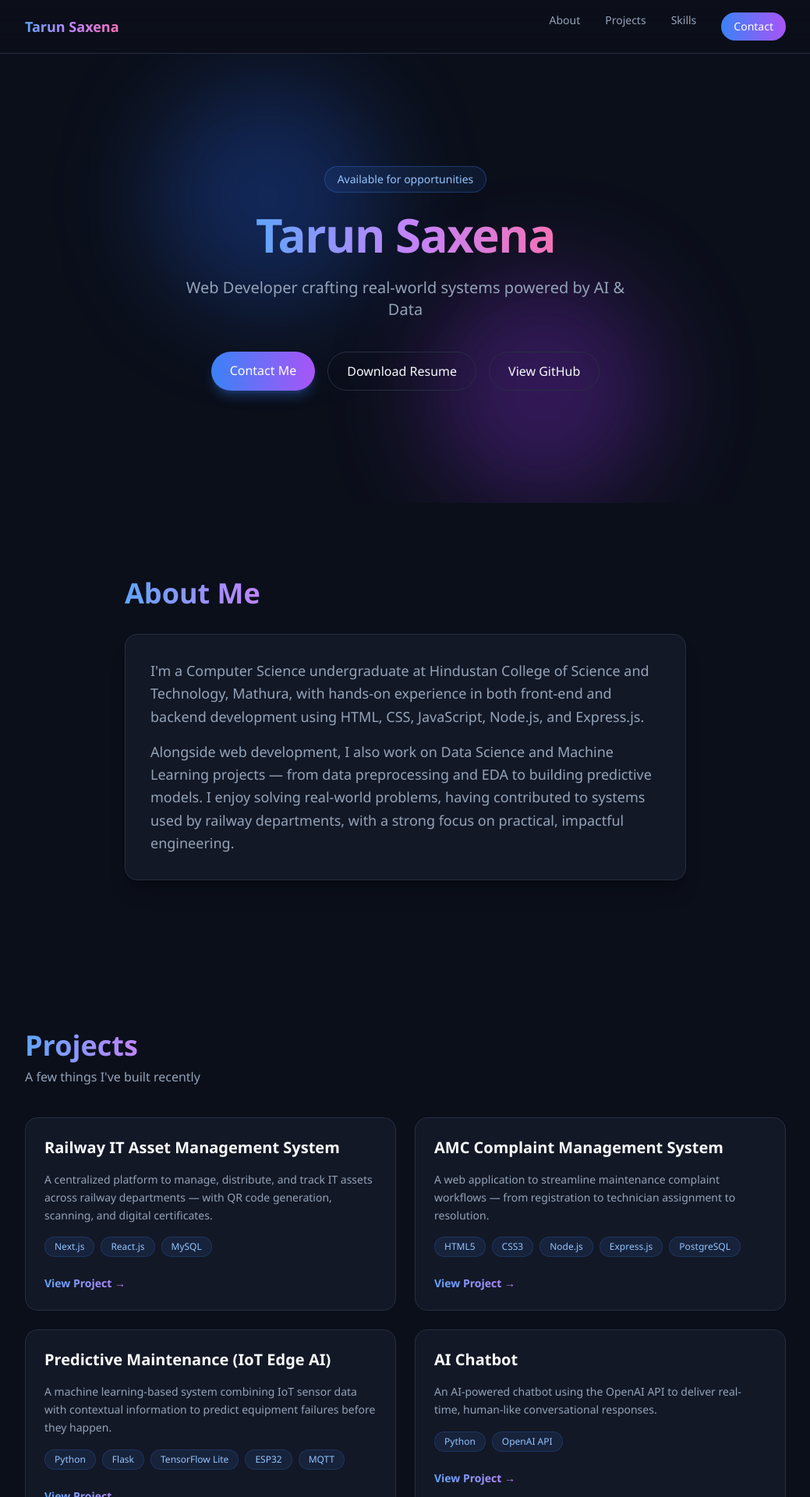
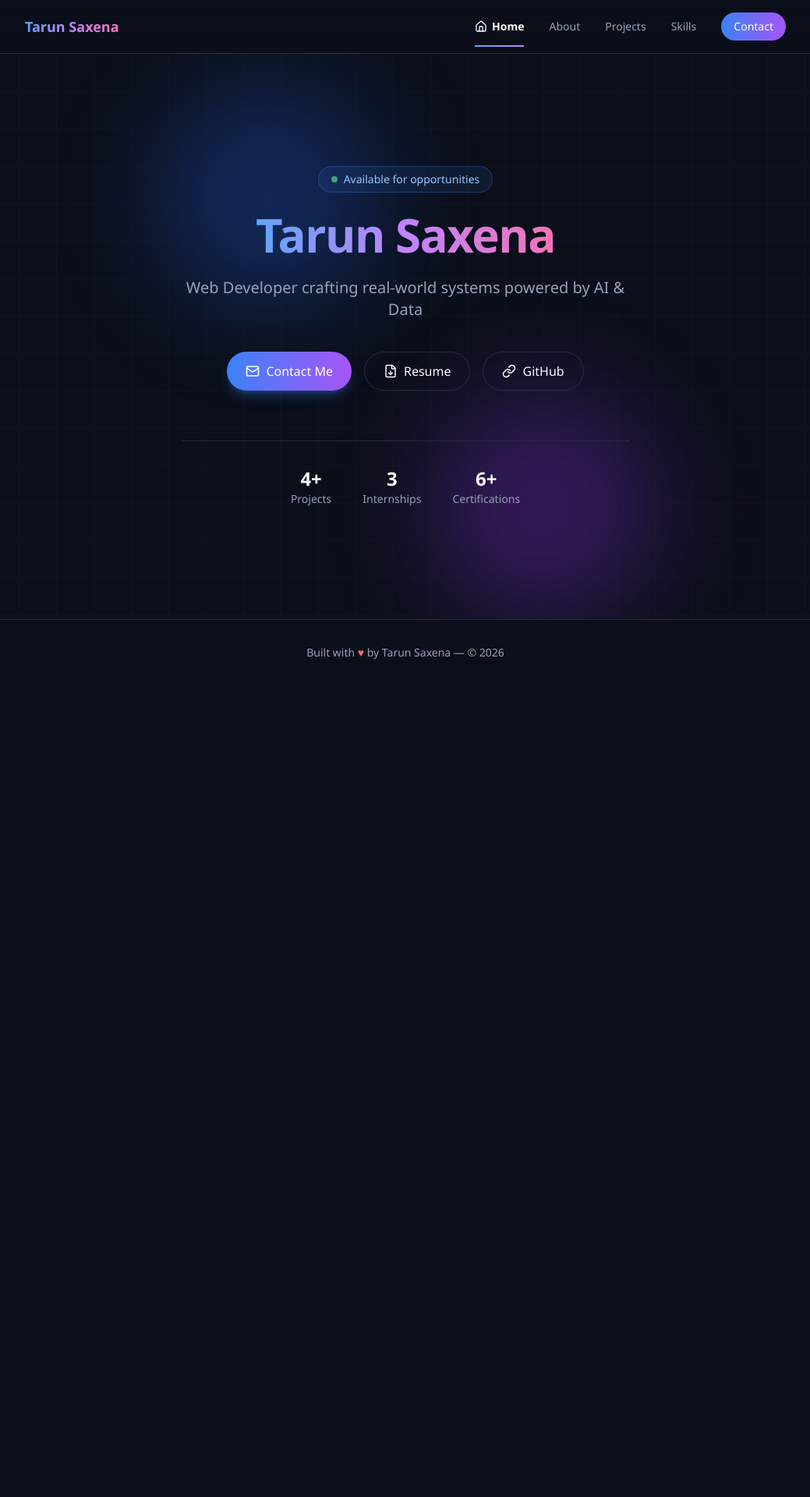
Before and after one commit to tarunsaxena2/tarun-portfolio, a Next.js app: page / in a window 1280 px wide. Shown: the top 1920 px of the page at 78% size, without its empty margins (120-1159 px from the left). After the commit the page ends 879 px from the top, so only its background shows below. Built offline with nearby package versions, Linux system fonts and the light colour scheme.

Commit message:
feat: add advanced animations, icons, and home navigation

```diff
--- /dev/null
+++ b/app/about/page.tsx
@@ -0,0 +1,5 @@
+import About from "../../components/About";
+
+export default function AboutPage() {
+  return <About />;
+}
--- /dev/null
+++ b/app/contact/page.tsx
@@ -0,0 +1,5 @@
+import Contact from "../../components/Contact";
+
+export default function ContactPage() {
+  return <Contact />;
+}
--- a/app/page.tsx
+++ b/app/page.tsx
@@ -1,35 +1,58 @@
-import About from "../components/About";
-import Projects from "../components/Projects";
-import Skills from "../components/Skills";
-import Contact from "../components/Contact";
-import Footer from "../components/Footer";
+"use client";
+import { motion } from "framer-motion";
+import { Mail, FileDown, Link as LinkIcon } from "lucide-react";
 
 export default function Home() {
   return (
-    <div className="flex flex-col flex-1">
-      <div className="relative flex flex-col items-center justify-center overflow-hidden bg-background text-foreground px-6 py-36">
+    <div className="relative flex flex-col items-center justify-center overflow-hidden bg-background text-foreground px-6 py-36 min-h-[85vh]">
       <div className="absolute top-10 left-1/4 w-72 h-72 bg-blue-600/30 rounded-full blur-3xl pointer-events-none"></div>
       <div className="absolute bottom-0 right-1/4 w-72 h-72 bg-purple-600/30 rounded-full blur-3xl pointer-events-none"></div>
-        <div className="relative max-w-2xl text-center flex flex-col items-center gap-6">
-          <span className="px-4 py-1.5 rounded-full text-sm font-medium bg-blue-500/10 border border-blue-500/30 text-blue-300">Available for opportunities</span>
+      <div className="absolute inset-0 bg-[linear-gradient(to_right,#1e293b_1px,transparent_1px),linear-gradient(to_bottom,#1e293b_1px,transparent_1px)] bg-[size:48px_48px] opacity-20 pointer-events-none"></div>
+
+      <motion.div
+        initial={{ opacity: 0, y: 20 }}
+        animate={{ opacity: 1, y: 0 }}
+        transition={{ duration: 0.6 }}
+        className="relative max-w-2xl text-center flex flex-col items-center gap-6"
+      >
+        <span className="flex items-center gap-2 px-4 py-1.5 rounded-full text-sm font-medium bg-blue-500/10 border border-blue-500/30 text-blue-300">
+          <span className="w-2 h-2 rounded-full bg-green-400 animate-pulse"></span>
+          Available for opportunities
+        </span>
         <h1 className="text-5xl sm:text-6xl font-extrabold tracking-tight bg-gradient-to-r from-blue-400 via-purple-400 to-pink-400 bg-clip-text text-transparent">
           Tarun Saxena
         </h1>
         <p className="text-lg sm:text-xl text-body max-w-xl">
           Web Developer crafting real-world systems powered by AI &amp; Data
         </p>
+
         <div className="flex flex-col sm:flex-row gap-4 mt-4">
-            <a href="#contact" className="px-6 py-3 rounded-full bg-gradient-to-r from-blue-500 to-purple-500 text-white font-medium shadow-lg shadow-blue-500/30 hover:scale-105 transition">Contact Me</a>
-            <a href="/resume.pdf" className="px-6 py-3 rounded-full border border-border text-foreground font-medium hover:bg-card hover:border-blue-500/50 transition">Download Resume</a>
-            <a href="https://github.com/tarunsaxena2" target="_blank" rel="noopener noreferrer" className="px-6 py-3 rounded-full border border-border text-foreground font-medium hover:bg-card hover:border-blue-500/50 transition">View GitHub</a>
+          <a href="/contact" className="flex items-center gap-2 px-6 py-3 rounded-full bg-gradient-to-r from-blue-500 to-purple-500 text-white font-medium shadow-lg shadow-blue-500/30 hover:scale-105 transition">
+            <Mail size={18} /> Contact Me
+          </a>
+          <a href="/resume.pdf" className="flex items-center gap-2 px-6 py-3 rounded-full border border-border text-foreground font-medium hover:bg-card hover:border-blue-500/50 transition">
+            <FileDown size={18} /> Resume
+          </a>
+          <a href="https://github.com/tarunsaxena2" target="_blank" rel="noopener noreferrer" className="flex items-center gap-2 px-6 py-3 rounded-full border border-border text-foreground font-medium hover:bg-card hover:border-blue-500/50 transition">
+            <LinkIcon size={18} /> GitHub
+          </a>
+        </div>
+
+        <div className="flex gap-10 mt-10 pt-8 border-t border-border w-full justify-center">
+          <div className="text-center">
+            <p className="text-2xl font-bold text-foreground">4+</p>
+            <p className="text-body text-sm">Projects</p>
+          </div>
+          <div className="text-center">
+            <p className="text-2xl font-bold text-foreground">3</p>
+            <p className="text-body text-sm">Internships</p>
+          </div>
+          <div className="text-center">
+            <p className="text-2xl font-bold text-foreground">6+</p>
+            <p className="text-body text-sm">Certifications</p>
           </div>
         </div>
-      </div>
-      <About />
-      <Projects />
-      <Skills />
-      <Contact />
-      <Footer />
+      </motion.div>
     </div>
   );
 }
--- /dev/null
+++ b/app/projects/page.tsx
@@ -0,0 +1,5 @@
+import Projects from "../../components/Projects";
+
+export default function ProjectsPage() {
+  return <Projects />;
+}
--- /dev/null
+++ b/app/skills/page.tsx
@@ -0,0 +1,5 @@
+import Skills from "../../components/Skills";
+
+export default function SkillsPage() {
+  return <Skills />;
+}
--- a/components/About.tsx
+++ b/components/About.tsx
@@ -1,21 +1,71 @@
+"use client";
+import { motion } from "framer-motion";
+import { GraduationCap, Code, Database, Briefcase } from "lucide-react";
+
+const highlights = [
+  {
+    icon: GraduationCap,
+    title: "Education",
+    desc: "B.Tech CSE, Hindustan College of Science and Technology, Mathura",
+  },
+  {
+    icon: Code,
+    title: "Frontend & Backend",
+    desc: "HTML, CSS, JavaScript, Node.js, Express.js — building real, working products",
+  },
+  {
+    icon: Database,
+    title: "Data & ML",
+    desc: "Python, Scikit-learn, EDA — turning raw data into useful insights",
+  },
+  {
+    icon: Briefcase,
+    title: "Real-World Impact",
+    desc: "Contributed to railway department systems used in production",
+  },
+];
+
 export default function About() {
   return (
-    <section id="about" className="max-w-3xl mx-auto px-6 py-24">
-      <h2 className="text-3xl sm:text-4xl font-extrabold mb-8">
-        <span className="bg-gradient-to-r from-blue-400 to-purple-400 bg-clip-text text-transparent">About Me</span>
-      </h2>
-      <div className="bg-card border border-border rounded-2xl p-8 shadow-xl shadow-black/20">
-        <p className="text-body text-lg leading-relaxed mb-4">
-          I'm a Computer Science undergraduate at Hindustan College of Science and Technology, Mathura,
-          with hands-on experience in both front-end and backend development using HTML, CSS,
-          JavaScript, Node.js, and Express.js.
+    <section id="about" className="w-full bg-card border-y border-border">
+      <div className="max-w-4xl mx-auto px-6 py-24">
+        <motion.h2
+          initial={{ opacity: 0, y: 10 }}
+          whileInView={{ opacity: 1, y: 0 }}
+          viewport={{ once: true }}
+          className="text-3xl sm:text-4xl font-extrabold mb-4"
+        >
+          <span className="bg-gradient-to-r from-blue-400 to-purple-400 bg-clip-text text-transparent">About Me</span>
+        </motion.h2>
+        <p className="text-body text-lg leading-relaxed mb-12 max-w-2xl">
+          I&apos;m a Computer Science undergraduate who enjoys building real-world systems — from
+          web apps to ML-powered tools. I care about writing clean code and solving problems that
+          actually matter to people using the product.
         </p>
-        <p className="text-body text-lg leading-relaxed">
-          Alongside web development, I also work on Data Science and Machine Learning projects — from
-          data preprocessing and EDA to building predictive models. I enjoy solving real-world problems,
-          having contributed to systems used by railway departments, with a strong focus on practical,
-          impactful engineering.
-        </p>
+
+        <div className="grid sm:grid-cols-2 gap-5">
+          {highlights.map((item, i) => {
+            const Icon = item.icon;
+            return (
+              <motion.div
+                key={item.title}
+                initial={{ opacity: 0, y: 15 }}
+                whileInView={{ opacity: 1, y: 0 }}
+                viewport={{ once: true }}
+                transition={{ delay: i * 0.1 }}
+                className="bg-background border border-border rounded-2xl p-6 flex gap-4 hover:border-blue-500/40 transition"
+              >
+                <div className="w-11 h-11 shrink-0 rounded-xl bg-gradient-to-br from-blue-500 to-purple-500 flex items-center justify-center">
+                  <Icon size={20} className="text-white" />
+                </div>
+                <div>
+                  <h3 className="text-foreground font-semibold mb-1">{item.title}</h3>
+                  <p className="text-body text-sm leading-relaxed">{item.desc}</p>
+                </div>
+              </motion.div>
+            );
+          })}
+        </div>
       </div>
     </section>
   );
--- a/components/Navbar.tsx
+++ b/components/Navbar.tsx
@@ -1,17 +1,46 @@
+"use client";
 import Link from "next/link";
+import { usePathname } from "next/navigation";
+import { Home } from "lucide-react";
+
+const links = [
+  { href: "/", label: "Home", icon: Home },
+  { href: "/about", label: "About" },
+  { href: "/projects", label: "Projects" },
+  { href: "/skills", label: "Skills" },
+];
 
 export default function Navbar() {
+  const pathname = usePathname();
+
   return (
     <nav className="sticky top-0 z-50 w-full bg-background/70 backdrop-blur-lg border-b border-border">
       <div className="max-w-5xl mx-auto px-6 py-4 flex items-center justify-between">
         <Link href="/" className="text-lg font-extrabold bg-gradient-to-r from-blue-400 via-purple-400 to-pink-400 bg-clip-text text-transparent">
           Tarun Saxena
         </Link>
-        <div className="hidden sm:flex gap-8 text-sm font-medium text-body">
-          <a href="#about" className="hover:text-foreground transition">About</a>
-          <a href="#projects" className="hover:text-foreground transition">Projects</a>
-          <a href="#skills" className="hover:text-foreground transition">Skills</a>
-          <a href="#contact" className="px-4 py-2 rounded-full bg-gradient-to-r from-blue-500 to-purple-500 text-white hover:opacity-90 transition">Contact</a>
+        <div className="hidden sm:flex items-center gap-8 text-sm font-medium">
+          {links.map((link) => {
+            const Icon = link.icon;
+            const isActive = pathname === link.href;
+            return (
+              <Link
+                key={link.href}
+                href={link.href}
+                className={
+                  isActive
+                    ? "flex items-center gap-1.5 text-foreground font-semibold relative after:content-[''] after:absolute after:-bottom-4 after:left-0 after:w-full after:h-0.5 after:bg-gradient-to-r after:from-blue-400 after:to-purple-400"
+                    : "flex items-center gap-1.5 text-body hover:text-foreground transition"
+                }
+              >
+                {Icon && <Icon size={16} />}
+                {link.label}
+              </Link>
+            );
+          })}
+          <Link href="/contact" className="px-4 py-2 rounded-full bg-gradient-to-r from-blue-500 to-purple-500 text-white hover:opacity-90 transition">
+            Contact
+          </Link>
         </div>
       </div>
     </nav>
--- a/components/ProjectCard.tsx
+++ b/components/ProjectCard.tsx
@@ -1,3 +1,7 @@
+"use client";
+import { motion } from "framer-motion";
+import { ExternalLink, Code2 } from "lucide-react";
+
 type ProjectCardProps = {
   title: string;
   description: string;
@@ -7,22 +11,33 @@ type ProjectCardProps = {
 
 export default function ProjectCard({ title, description, tech, link }: ProjectCardProps) {
   return (
-    <div className="group relative bg-card border border-border rounded-2xl p-6 flex flex-col gap-4 hover:border-transparent transition overflow-hidden">
+    <motion.div
+      whileHover={{ y: -6 }}
+      transition={{ type: "spring", stiffness: 300 }}
+      className="group relative bg-card border border-border rounded-2xl p-6 flex flex-col gap-4 hover:border-blue-500/40 hover:shadow-xl hover:shadow-blue-500/10 transition overflow-hidden"
+    >
       <div className="absolute inset-0 bg-gradient-to-br from-blue-500/0 via-purple-500/0 to-pink-500/0 group-hover:from-blue-500/10 group-hover:via-purple-500/10 group-hover:to-pink-500/10 transition duration-300 pointer-events-none"></div>
+
+      <div className="relative flex items-center justify-between">
+        <div className="w-10 h-10 rounded-lg bg-gradient-to-br from-blue-500 to-purple-500 flex items-center justify-center">
+          <Code2 size={18} className="text-white" />
+        </div>
+        {link && (
+          <a href={link} target="_blank" rel="noopener noreferrer" className="text-body hover:text-blue-400 transition">
+            <ExternalLink size={18} />
+          </a>
+        )}
+      </div>
+
       <h3 className="relative text-xl font-semibold text-foreground">{title}</h3>
       <p className="relative text-body text-sm leading-relaxed">{description}</p>
-      <div className="relative flex flex-wrap gap-2">
+      <div className="relative flex flex-wrap gap-2 mt-auto pt-2">
         {tech.map((t) => (
           <span key={t} className="text-xs px-3 py-1 rounded-full bg-blue-500/10 border border-blue-500/20 text-blue-300">
             {t}
           </span>
         ))}
       </div>
-      {link && (
-        <a href={link} target="_blank" rel="noopener noreferrer" className="relative text-transparent bg-gradient-to-r from-blue-400 to-purple-400 bg-clip-text text-sm font-semibold mt-2 hover:underline w-fit">
-          View Project →
-        </a>
-      )}
-    </div>
+    </motion.div>
   );
 }
--- a/components/Skills.tsx
+++ b/components/Skills.tsx
@@ -1,8 +1,12 @@
-const skills = {
-  Languages: ["Python", "C", "JavaScript", "HTML5", "CSS"],
-  "Frameworks & Libraries": ["Node.js", "Express.js", "Pandas", "NumPy", "Matplotlib"],
-  Tools: ["GitHub", "VS Code", "PostgreSQL", "SQL", "Jupyter Notebook", "Google Colab"],
-};
+"use client";
+import { motion } from "framer-motion";
+import { Code2, Layers, Wrench, Award } from "lucide-react";
+
+const skills = [
+  { icon: Code2, category: "Languages", items: ["Python", "C", "JavaScript", "HTML5", "CSS"] },
+  { icon: Layers, category: "Frameworks & Libraries", items: ["Node.js", "Express.js", "Pandas", "NumPy", "Matplotlib"] },
+  { icon: Wrench, category: "Tools", items: ["GitHub", "VS Code", "PostgreSQL", "SQL", "Jupyter Notebook", "Google Colab"] },
+];
 
 const certifications = [
   "Data Structure Using C — RCPL",
@@ -15,28 +19,57 @@ const certifications = [
 
 export default function Skills() {
   return (
-    <section id="skills" className="max-w-5xl mx-auto px-6 py-24">
-      <h2 className="text-3xl sm:text-4xl font-extrabold mb-10">
+    <section id="skills" className="w-full bg-card border-y border-border">
+      <div className="max-w-5xl mx-auto px-6 py-24">
+        <motion.h2
+          initial={{ opacity: 0, y: 10 }}
+          whileInView={{ opacity: 1, y: 0 }}
+          viewport={{ once: true }}
+          className="text-3xl sm:text-4xl font-extrabold mb-10"
+        >
           <span className="bg-gradient-to-r from-blue-400 to-purple-400 bg-clip-text text-transparent">Skills &amp; Certifications</span>
-      </h2>
+        </motion.h2>
 
-      <div className="mb-12 flex flex-col gap-6">
-        {Object.entries(skills).map(([category, items]) => (
-          <div key={category} className="bg-card border border-border rounded-2xl p-6">
-            <h3 className="text-lg font-semibold text-foreground mb-3">{category}</h3>
+        <div className="grid sm:grid-cols-3 gap-5 mb-12">
+          {skills.map((group, i) => {
+            const Icon = group.icon;
+            return (
+              <motion.div
+                key={group.category}
+                initial={{ opacity: 0, y: 15 }}
+                whileInView={{ opacity: 1, y: 0 }}
+                viewport={{ once: true }}
+                transition={{ delay: i * 0.1 }}
+                className="bg-background border border-border rounded-2xl p-6 hover:border-blue-500/40 transition"
+              >
+                <div className="w-11 h-11 rounded-xl bg-gradient-to-br from-blue-500 to-purple-500 flex items-center justify-center mb-4">
+                  <Icon size={20} className="text-white" />
+                </div>
+                <h3 className="text-foreground font-semibold mb-3">{group.category}</h3>
                 <div className="flex flex-wrap gap-2">
-              {items.map((item) => (
-                <span key={item} className="text-sm px-4 py-2 rounded-full bg-blue-500/10 border border-blue-500/20 text-blue-300">
+                  {group.items.map((item) => (
+                    <span key={item} className="text-xs px-3 py-1 rounded-full bg-blue-500/10 border border-blue-500/20 text-blue-300">
                       {item}
                     </span>
                   ))}
                 </div>
-          </div>
-        ))}
+              </motion.div>
+            );
+          })}
         </div>
 
-      <div className="bg-card border border-border rounded-2xl p-6">
-        <h3 className="text-lg font-semibold text-foreground mb-4">Certifications</h3>
+        <motion.div
+          initial={{ opacity: 0, y: 15 }}
+          whileInView={{ opacity: 1, y: 0 }}
+          viewport={{ once: true }}
+          className="bg-background border border-border rounded-2xl p-6"
+        >
+          <div className="flex items-center gap-3 mb-4">
+            <div className="w-11 h-11 rounded-xl bg-gradient-to-br from-blue-500 to-purple-500 flex items-center justify-center">
+              <Award size={20} className="text-white" />
+            </div>
+            <h3 className="text-foreground font-semibold">Certifications</h3>
+          </div>
           <ul className="grid sm:grid-cols-2 gap-3">
             {certifications.map((cert) => (
               <li key={cert} className="text-body text-sm flex items-center gap-2">
@@ -44,6 +77,7 @@ export default function Skills() {
               </li>
             ))}
           </ul>
+        </motion.div>
       </div>
     </section>
   );
--- a/package.json
+++ b/package.json
@@ -9,6 +9,8 @@
     "lint": "eslint"
   },
   "dependencies": {
+    "framer-motion": "^12.43.0",
+    "lucide-react": "^1.28.0",
     "next": "16.2.12",
     "react": "19.2.4",
     "react-dom": "19.2.4"
```
Also changed, not shown: app/layout.tsx (+6 -2 lines), 1 other file (tests, documents, lock files or other folders). Lines whose indentation alone changed are shown as unchanged.
